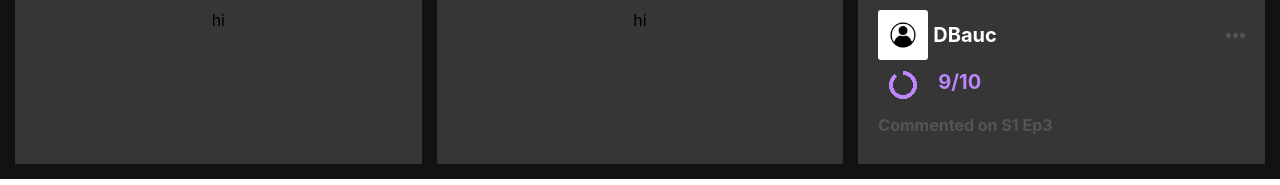
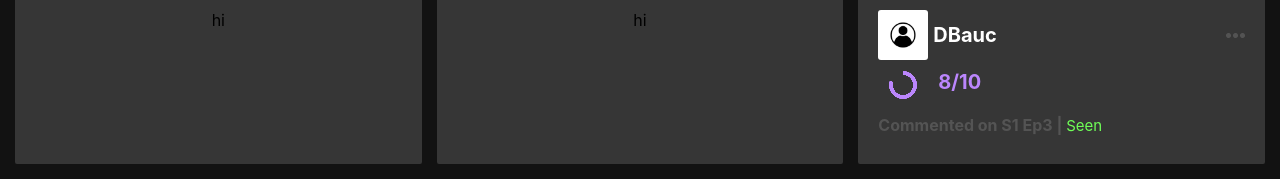
Before and after one commit to LiamMcBride/ani-project, a React (Create React App) app in the folder newFrontend/stat-binge/: page / in a window 1280 px wide. Shown: the part 141-326 px from the top of the page. Built offline with nearby package versions, Linux system fonts and the light colour scheme.

Commit message:
Seen tag now is functional

```diff
--- a/newFrontend/stat-binge/src/Colors.js
+++ b/newFrontend/stat-binge/src/Colors.js
@@ -6,3 +6,4 @@ export const purple = "#bb86fc";
 export const red = "#ff5151";
 export const black = "#121212";
 export const textColor = "#ffffff";
+export const green = "#6FFF57";
--- a/newFrontend/stat-binge/src/Components/Comment.js
+++ b/newFrontend/stat-binge/src/Components/Comment.js
@@ -1,9 +1,9 @@
-import { useState } from "react";
 import { purple, secondGray } from "../Colors";
 import { RatingCanvas } from "./CanvasElements";
 import { Heading2, Heading3 } from "./Headings";
 import { IconImage } from "./Image";
 import { SettingsButton } from "./Settings";
+import { SeenTag } from "./SpecialText";
 
 const feedCommentStyle = {
 
@@ -24,7 +24,7 @@ const testDivStyle = {
 
 export function FeedComment(props){
     const data = props.data;
-    const [score, setScore] = useState(9);
+    const score = data.rating;
 
     return (
         <div>
@@ -38,7 +38,7 @@ export function FeedComment(props){
                 <Heading3 align={"left"} color={purple}>{score + "/10"}</Heading3>
             </div>
             <div style={{"textAlign": "left", "margin": "0", "color": secondGray}}>
-                <h4 syle={{"fontSize": "15px", "fontWeight": "normal", "textAlign": "left",}}>Commented on S1 Ep3</h4>
+                <h4 syle={{"display": "inline", "fontSize": "15px", "fontWeight": "normal", "textAlign": "left",}}>Commented on S1 Ep3 | <SeenTag seen={data.seen}></SeenTag></h4>
             </div>
         </div>
     );
--- a/newFrontend/stat-binge/src/Components/LineDivider.js
+++ b/newFrontend/stat-binge/src/Components/LineDivider.js
@@ -7,8 +7,23 @@ const horizontalDividerLineStyle = {
     "margin": "20px 0px",
 }
 
+
 export function HorizontalDividerLine(props){
     return (
         <div style={horizontalDividerLineStyle}></div>
     );
 }
+
+const verticalDividerLineStyle = {
+    "backgroundColor": secondGray,
+    "height": "100%",
+    "width": "2px",
+    "margin": "0px 20px",
+}
+
+
+export function VerticalDividerLine(props){
+    return (
+        <div style={verticalDividerLineStyle}></div>
+    );
+}
--- /dev/null
+++ b/newFrontend/stat-binge/src/Components/SpecialText.js
@@ -0,0 +1,19 @@
+import { green, red } from "../Colors";
+
+const seenTagStyle = (seen) => {
+    return {
+        "fontSize": "15px",
+        "fontWeight": "normal",
+        "textAlign": "left",
+        "color": seen ? green : red,
+        "display": "inline",
+    }
+}
+
+export function SeenTag(props){
+
+
+    return (
+        <h4 style={seenTagStyle(props?.seen ? props.seen : false)}>{props?.seen ? "Seen" : "Not Seen"}</h4>
+    );
+}
--- a/newFrontend/stat-binge/src/Pages/MainPage.js
+++ b/newFrontend/stat-binge/src/Pages/MainPage.js
@@ -38,7 +38,7 @@ export function MainPage() {
         <Heading2 align="left">Friend feed</Heading2>
         <HorizontalDividerLine />
         <Feed>
-          <FeedComment data={{"username": "DBauc", "icon":"./realavatar.jpg"}}></FeedComment>
+          <FeedComment data={{"username": "DBauc", "icon":"./realavatar.jpg", "rating": 8, "seen": true,}}></FeedComment>
         </Feed>
       </Card>
     </div>
```
